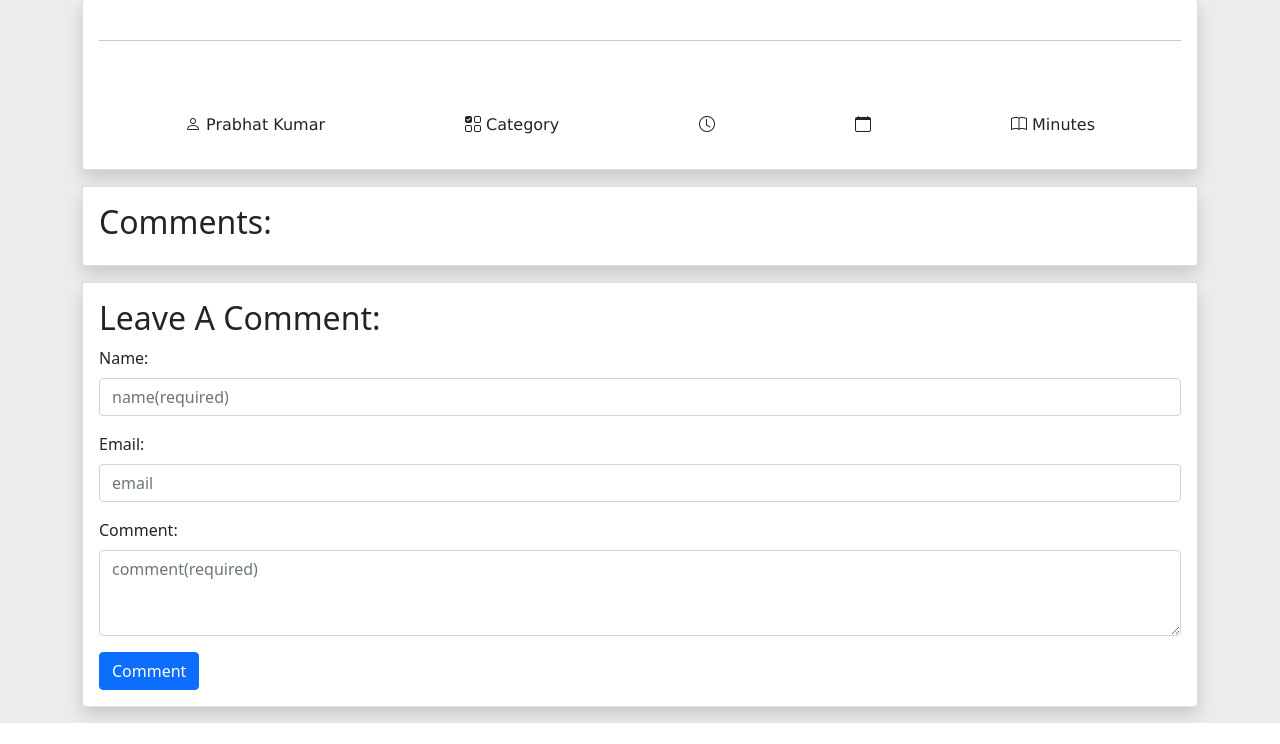
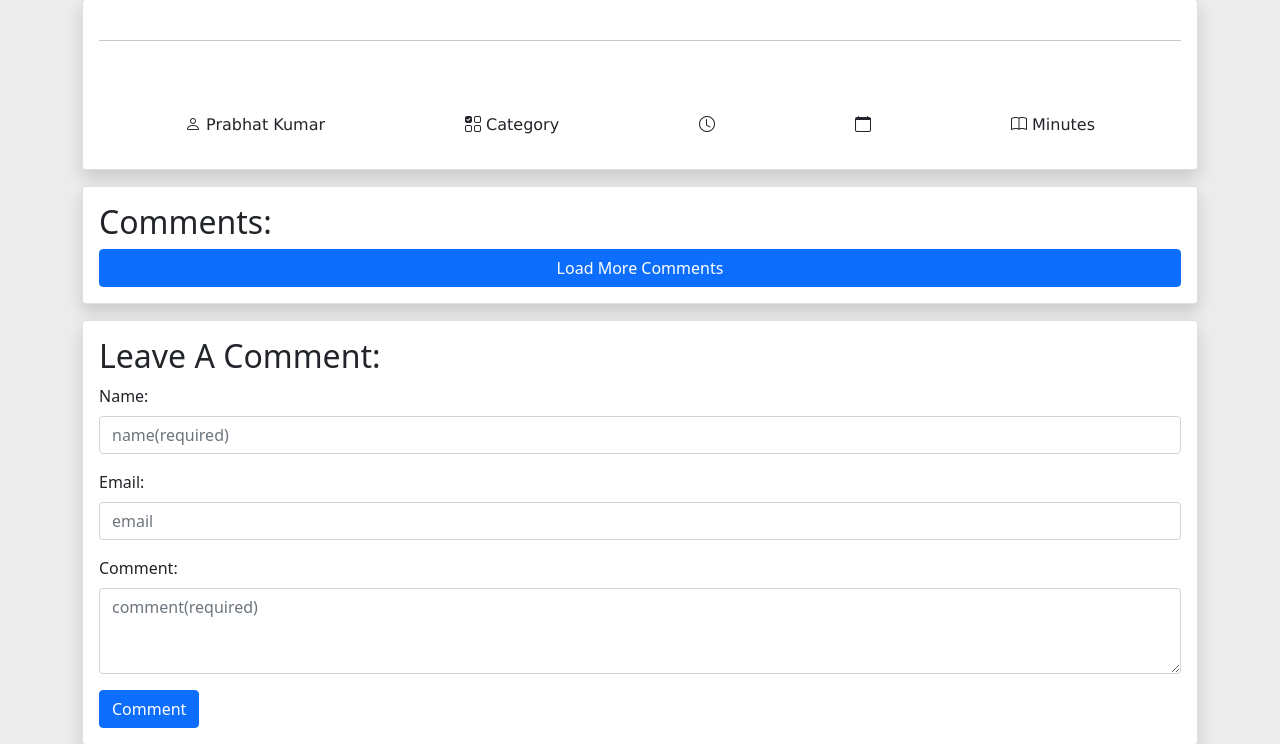
Before and after one commit to pkkrsingh877/misssummary, a Node server app: template views/summary/show.ejs in a window 1280 px wide. Shown: the part 123-867 px from the top of the page. Before the commit the page ends 846 px from the top, so only its background shows below. Run offline with Node 20, Linux system fonts and the light colour scheme; the template is opened without the code that fills it, so the values that code supplies are empty; some libraries are stand-ins or nearby versions.

Commit message:
added button to comments section

```diff
--- a/views/summary/show.ejs
+++ b/views/summary/show.ejs
@@ -26,7 +26,7 @@
         <h2>
             Comments:
         </h2>
-        <% for(let i = (data.comments.length - 1); i >= 0; i--){ %>
+        <% for(let i = data.comments.length - 1; i >= 0; i--){ %>
             <article class="card">
                 <div class="card-body">
                     <h5 class="name card-title title">
@@ -41,6 +41,7 @@
                 </div>
             </article>
         <% } %>
+        <button class="btn btn-primary" id="loadMoreComments">Load More Comments</button>
     </section>
     <section class="card shadow p-3 mb-3 mt-3 bg-body rounded">
         <h2>
```
